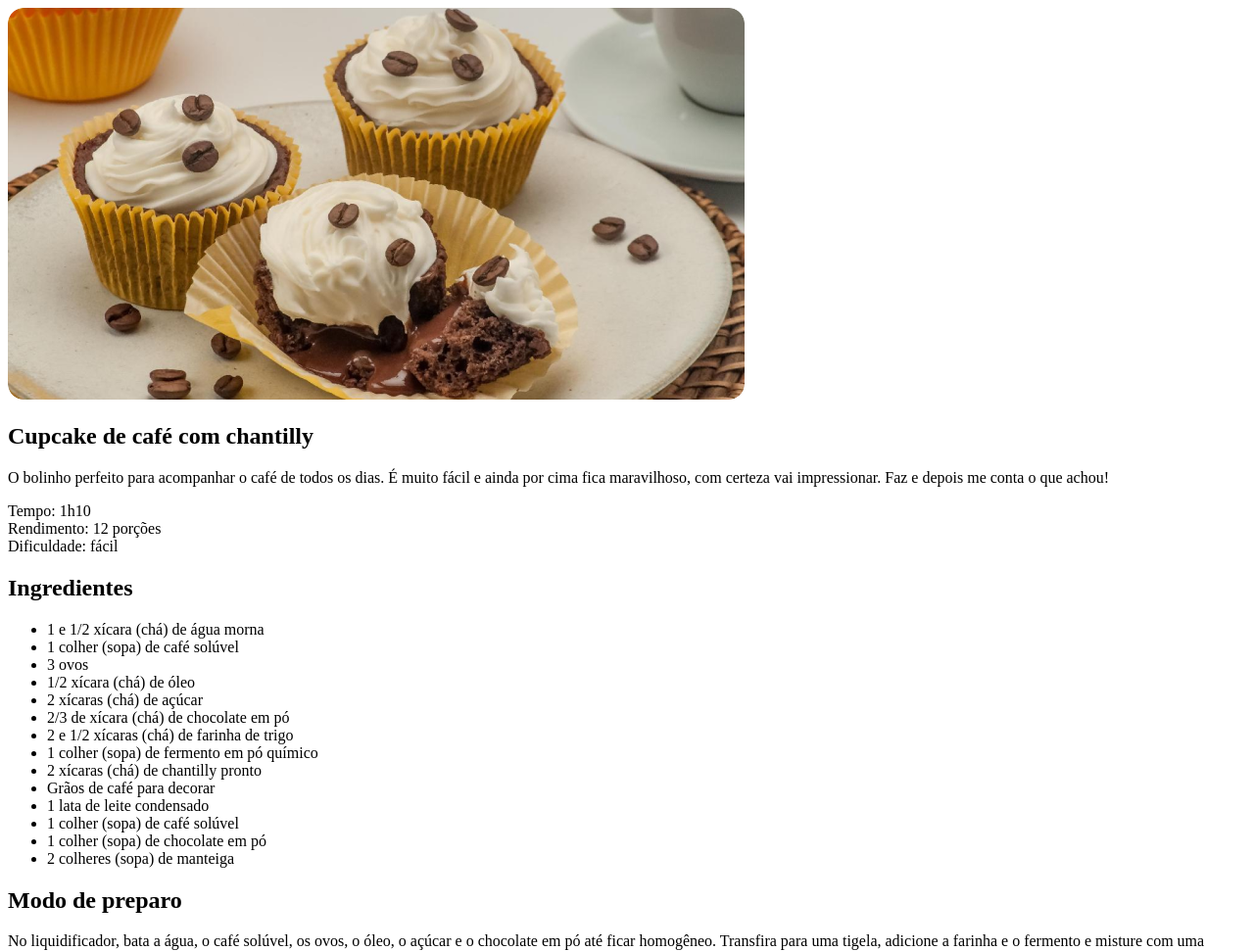
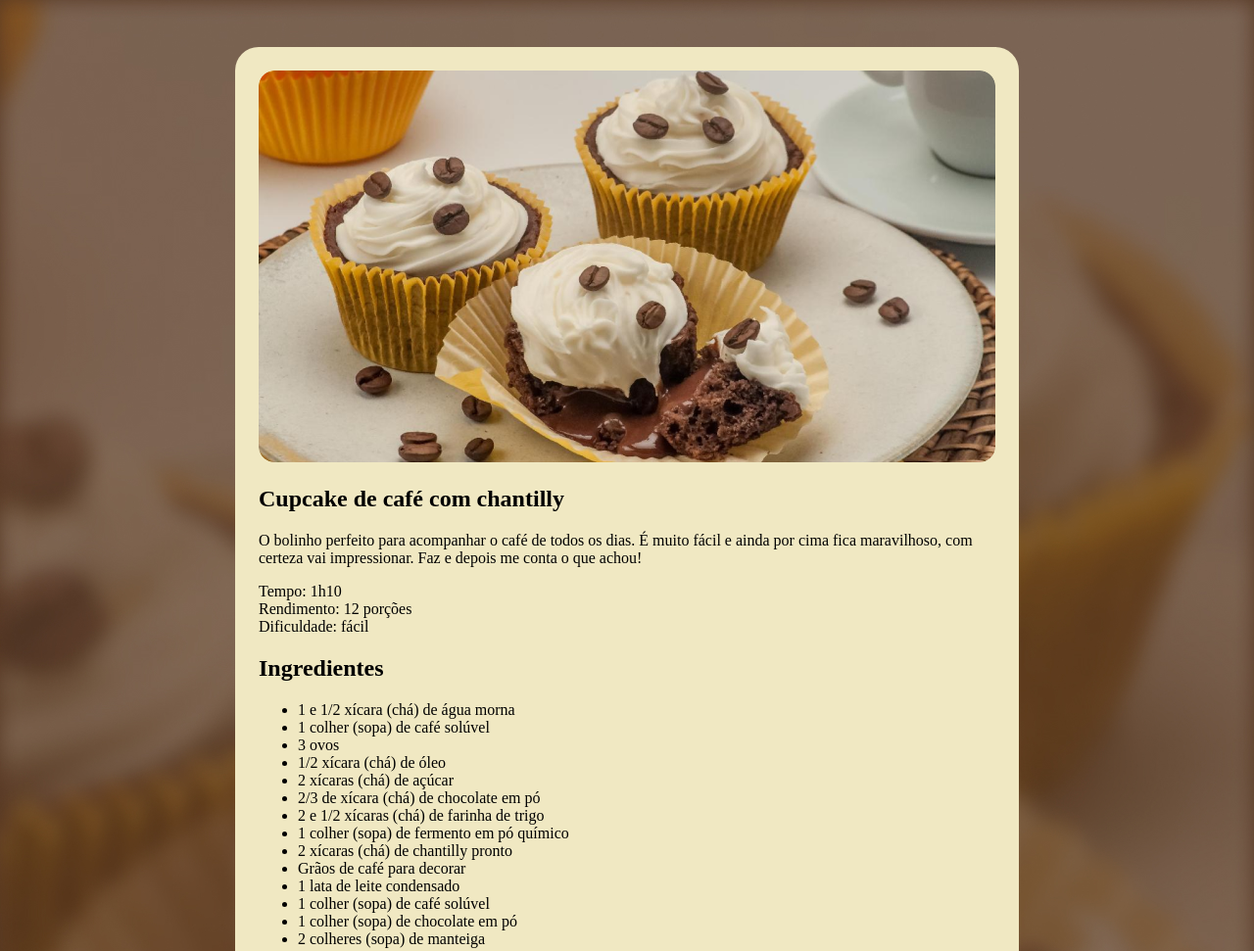
Before and after one commit to gsfranco/projeto-receita, a plain HTML site: page index.html in a window 1280 px wide. Shown: the top 971 px of the page at 98% size. Drawn offline with Linux system fonts and the light colour scheme.

Commit message:
imagem de fundo e estilo

```diff
--- a/style.css
+++ b/style.css
@@ -1,3 +1,17 @@
+body {
+    background-image: url(assets/Página\ de\ receita.jpg);
+    background-size: cover;
+}
+
+#page {
+    box-sizing: border-box;
+    width: 800px;
+    padding: 24px;
+    background-color: #F0E8C2;
+    border-radius: 24px;
+    margin: 48px auto;
+}
+
 img {
     border-radius: 16px;
 }
```
